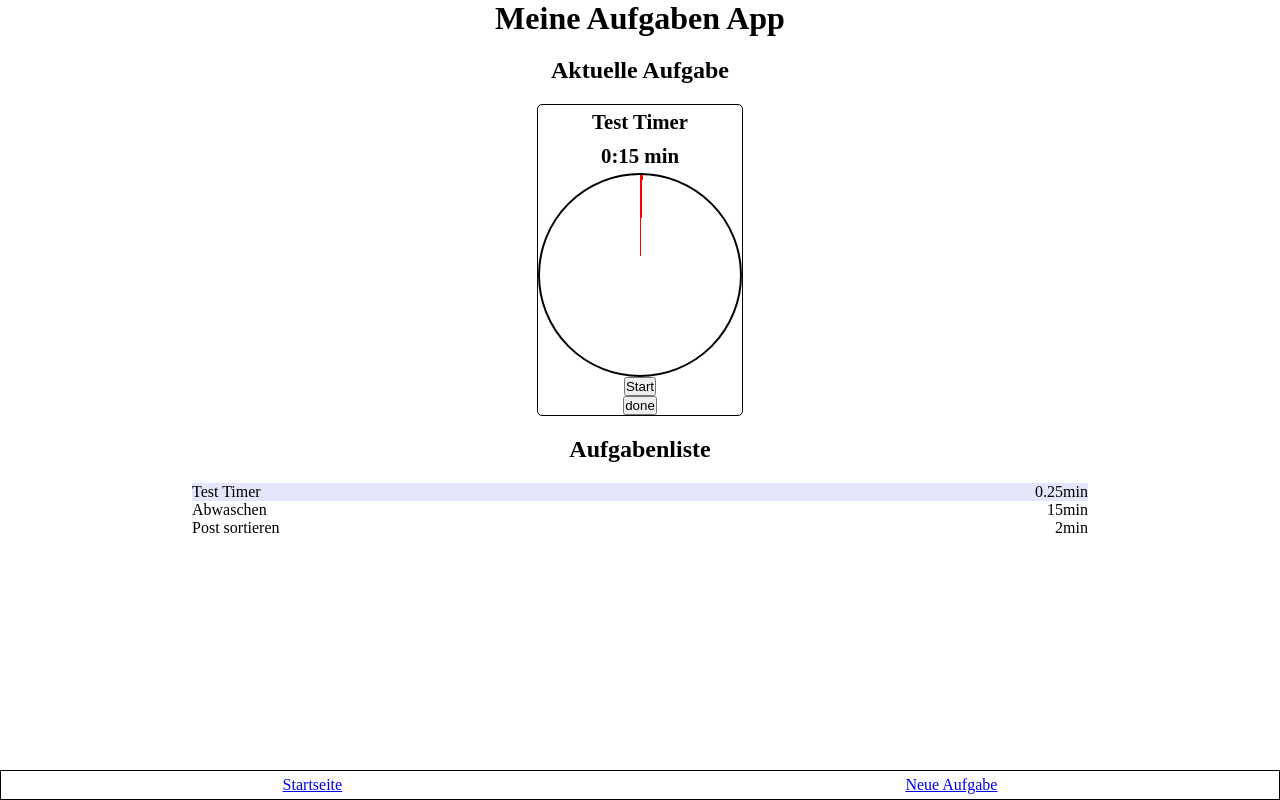
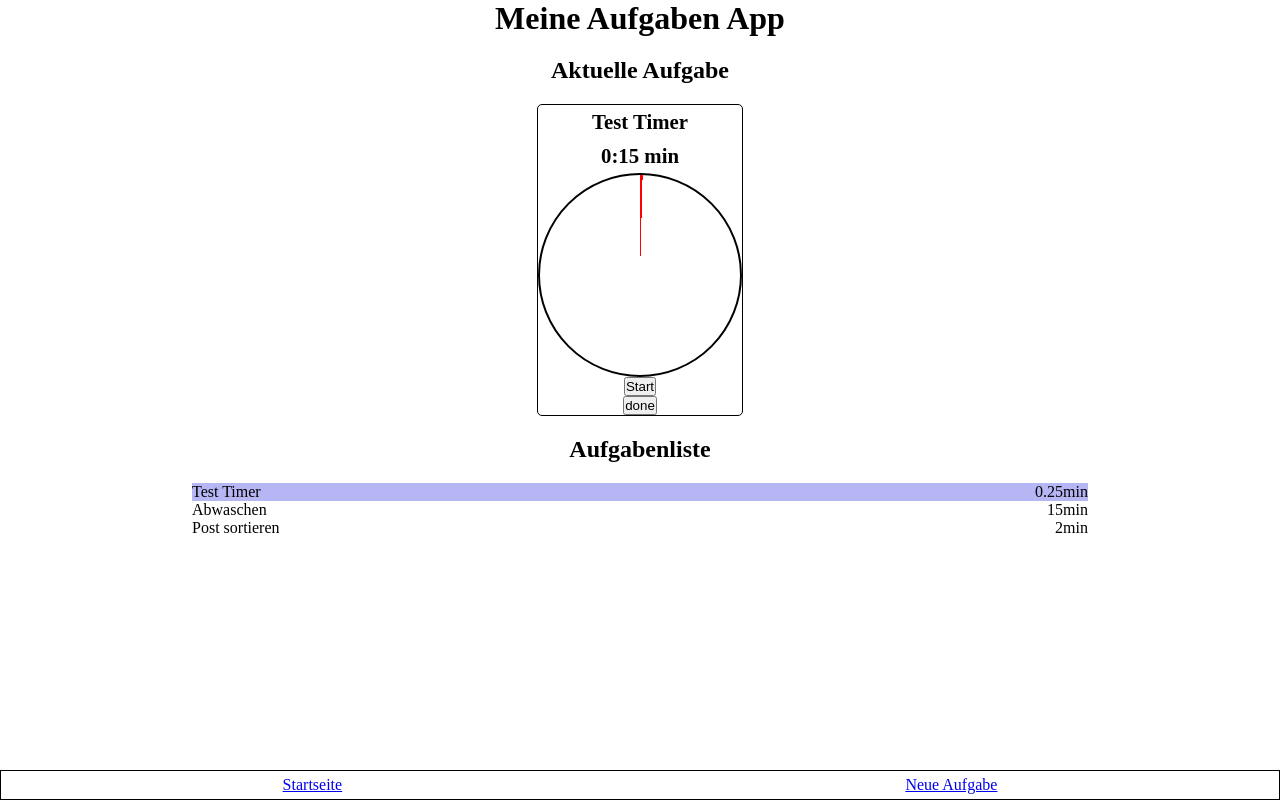
Before and after one commit to A11yship/capstone-project, a Next.js app: page / in a window 1280 px wide. Built offline with nearby package versions, Linux system fonts and the light colour scheme.

Commit message:
Change color

```diff
--- a/src/components/ListItem/StyledListItem.js
+++ b/src/components/ListItem/StyledListItem.js
@@ -3,7 +3,7 @@ import styled from 'styled-components';
 const StyledListItem = styled.li`
 	display: flex;
 	justify-content: space-between;
-	background-color: ${({current}) => (current ? 'lavender' : '')};
+	background-color: ${({current}) => (current ? '#b6b6f4' : '')};
 `;
 
 export default StyledListItem;
```
